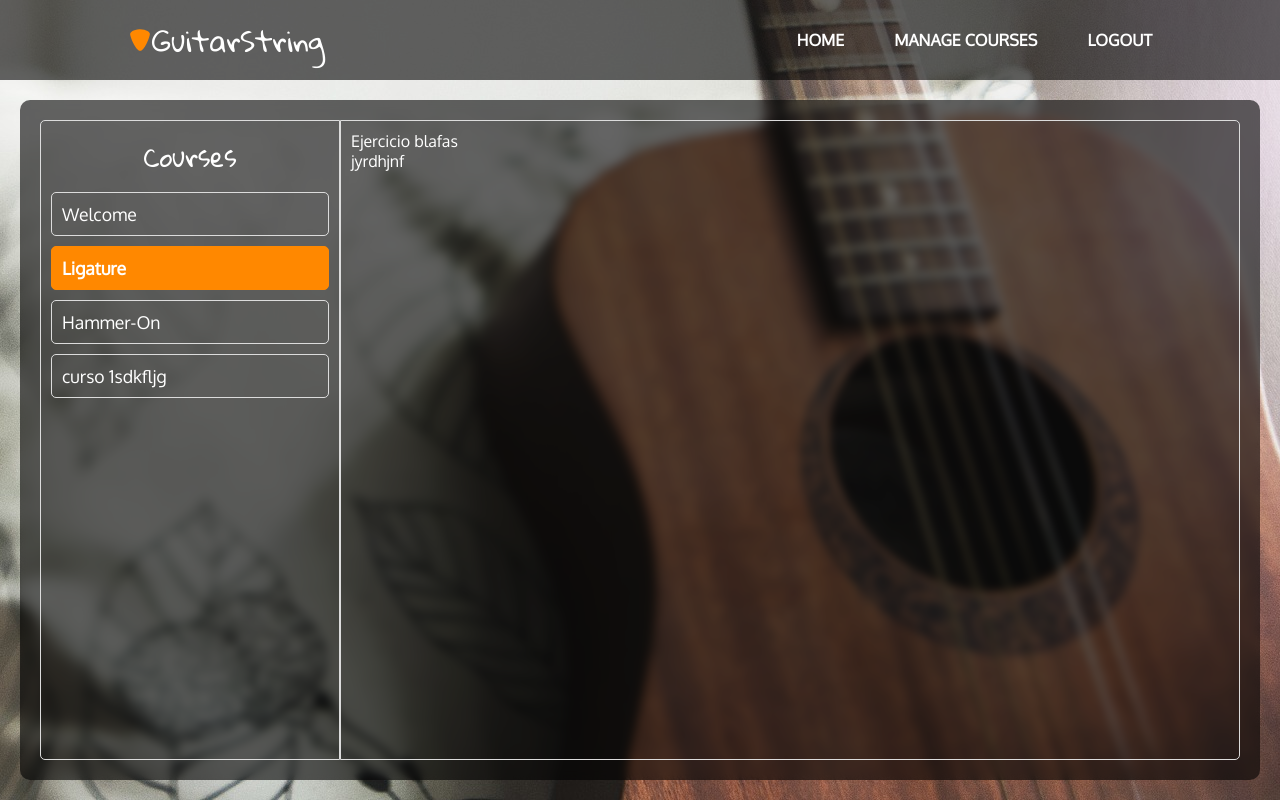
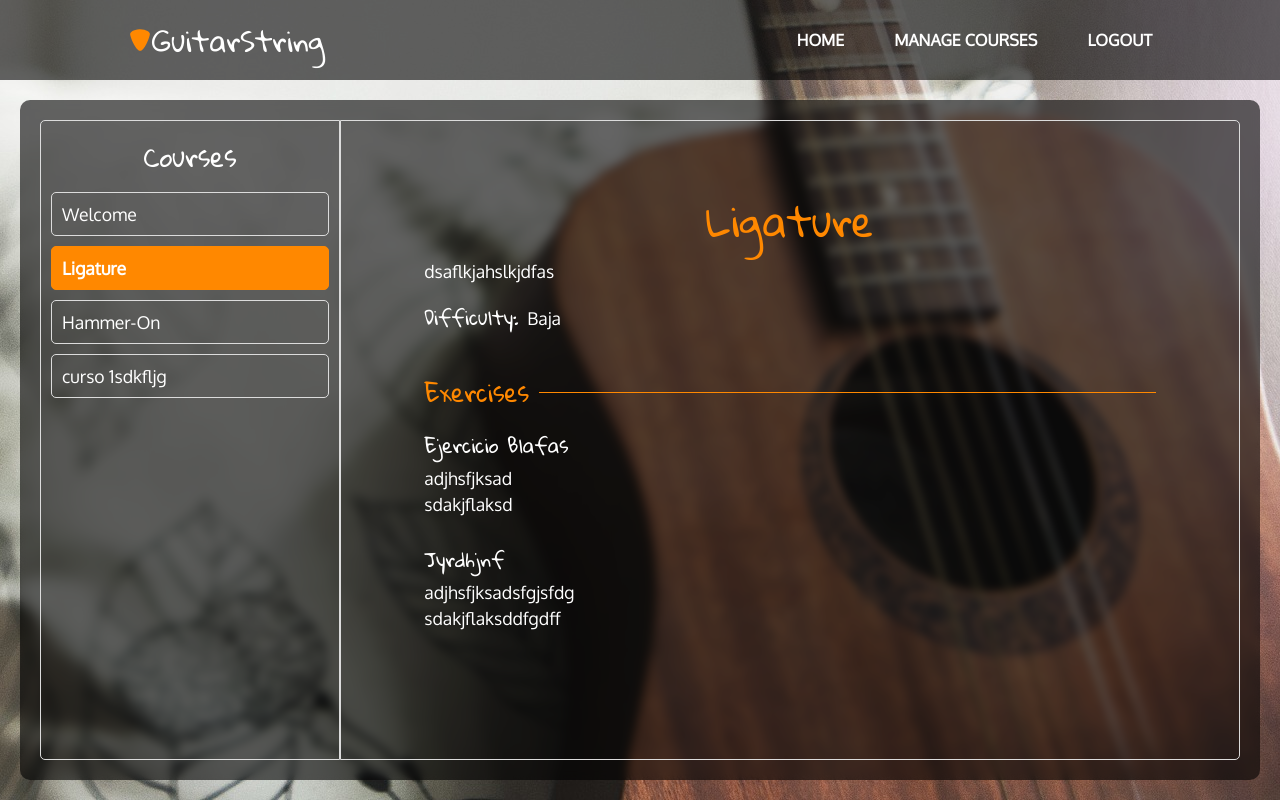
Before and after one commit to ElDelOtroDia/guitar-string-frontend, a React (Create React App) app: page / in a window 1280 px wide. Both pictures are taken after a click on the element "Ligature". Built offline with nearby package versions, Linux system fonts and the light colour scheme.

Commit message:
commit before adding redux

```diff
--- a/package.json
+++ b/package.json
@@ -10,8 +10,10 @@
     "@types/node": "^16.7.13",
     "@types/react": "^17.0.20",
     "@types/react-dom": "^17.0.9",
+    "@types/react-redux": "^7.1.20",
     "react": "^17.0.2",
     "react-dom": "^17.0.2",
+    "react-redux": "^7.2.6",
     "react-router-dom": "6",
     "react-scripts": "5.0.0",
     "typescript": "^4.4.2",
--- a/src/components/course-view-component/component.tsx
+++ b/src/components/course-view-component/component.tsx
@@ -1,14 +1,27 @@
+import "./styles.css";
+
 const CourseViewComponent = (props: any) => {
   const { name, description, difficulty, exercises } = props.course;
-  console.log(props);
+  console.log(props.course);
 
   return (
     <div className="course-view-component-container">
-      {/* <p>{name}</p>
-      <p>{description}</p>
-      <p>{difficulty}</p> */}
+      <p className="course-name">{name}</p>
+      <p className="course-description">{description}</p>
+      <p>
+        <span className="course-difficulty">Difficulty: </span>
+        {difficulty}
+      </p>
+      <div className="exercises-title-container">
+        <p className="exercises-title">Exercises</p>
+        <hr />
+      </div>
       {exercises.map((exercise: any) => (
-        <p key={`ex-${exercise.exercise_id}`}>{exercise.name}</p>
+        <div key={`ex-${exercise.exercise_id}`} className="exercise-container">
+          <p className="exercise-name">{exercise.name}</p>
+          <p className="exercise-description">{exercise.description}</p>
+          <p>{exercise.image_url}</p>
+        </div>
       ))}
     </div>
   );
--- a/src/components/course-view-component/styles.css
+++ b/src/components/course-view-component/styles.css
@@ -1,12 +1,60 @@
 .course-view-component-container {
-  animation: fadein 2s;
+  height: 100%;
+  font-size: 1.1rem;
+  padding: 50px;
+  max-width: 78ch;
+  margin: auto;
 }
 
-@keyframes fadein {
-  from {
-    opacity: 0;
-  }
-  to {
-    opacity: 1;
-  }
+.course-name {
+  text-align: center;
+  font-family: "Gloria Hallelujah", cursive;
+  font-size: 2.5rem;
+  color: var(--guitar-orange);
 }
+
+.course-description {
+  padding-bottom: 16px;
+}
+
+.course-difficulty {
+  font-family: "Gloria Hallelujah", cursive;
+  font-size: 1.2rem;
+}
+
+.exercises-title-container {
+  display: flex;
+  align-items: center;
+  justify-content: center;
+  margin-top: 32px;
+}
+
+.exercises-title-container hr {
+  width: 100%;
+  margin-left: 10px;
+  border: 0;
+  border-top: 1px solid var(--guitar-orange);
+}
+
+.exercises-title {
+  font-family: "Gloria Hallelujah", cursive;
+  font-size: 1.5rem;
+  color: var(--guitar-orange);
+}
+
+.exercise-container {
+  margin-bottom: 25px;
+  display: flex;
+  flex-direction: column;
+  margin-top: 10px;
+}
+
+.exercise-name {
+  text-transform: capitalize;
+  font-size: 1.2rem;
+  font-family: "Gloria Hallelujah", cursive;
+}
+
+.exercise-description{
+  line-height: 1.8rem;
+}
--- a/src/layout/styles.css
+++ b/src/layout/styles.css
@@ -66,7 +66,8 @@
 }
 
 .page-content {
-  overflow-y: scroll;
+  /* overflow-y: scroll; */
+  overflow-y: hidden;
   width: 100vw;
   height: calc(100% - 80px);
 }
--- a/src/views/home/component.tsx
+++ b/src/views/home/component.tsx
@@ -1,11 +1,12 @@
-import { FC, useState } from "react";
+import { FC, useEffect, useState } from "react";
+import { useDispatch } from "react-redux";
 import CourseViewComponent from "../../components/course-view-component/component";
 import "./styles.css";
 
 const Home: FC = () => {
   const [activeIndex, setActiveIndex] = useState(-1);
 
-  const courses = [
+  const courses1 = [
     {
       course_id: 3,
       name: "Ligature",
@@ -64,6 +65,35 @@ const Home: FC = () => {
     },
   ];
 
+  const [courses, setCourses] = useState(courses1);
+
+  const courseTips = [
+    "Always warm your fingers a bit by doing some push-ups, opening and closing your fists, etc.",
+    "Make sure you have your guitar in tune before starting a session.",
+    "Use the metronome whenever you can.",
+    "Avoid any kind of distraction during your practice sessions.",
+    "Practice for at least 15 minutes per session.",
+  ];
+
+  // const dispatch = useDispatch();
+  // useEffect(() => {
+  //   const getCourses = async () => {
+  //     try {
+  //       dispatch(pushLoading());
+  //       const receivedCourses = await fetchCourses();
+  //       setCourses(receivedCourses);
+  //     } catch (e: any) {
+  //       console.log(e);
+  //     } finally {
+  //       dispatch(popLoading());
+  //     }
+  //   };
+
+  //   if (courses === null) {
+  //     getCourses();
+  //   }
+  // }, [dispatch]);
+
   return (
     <div className="home-container">
       <div className="courses-container">
@@ -104,10 +134,13 @@ const Home: FC = () => {
                 <span className="welcome-tips-title">
                   Tips for getting the most out of these exercises:
                 </span>
-                {`\n• Always warm your fingers a bit by doing some push-ups, opening and closing your fists, etc.
-              • Make sure you have your guitar in tune before starting a session.
-              • Use the metronome whenever you can.
-              • Avoid any kind of distraction during your practice sessions.\n\n\n`}
+                <br />
+                {courseTips.map((tip) => (
+                  <span key={tip}>
+                    <span className="orange-point-list">•</span> {tip} <br />
+                  </span>
+                ))}
+                <br />
               </p>
             </div>
           ) : (
--- a/src/views/home/styles.css
+++ b/src/views/home/styles.css
@@ -82,6 +82,7 @@
   justify-content: center;
   align-items: center;
   flex-direction: column;
+  line-height: 2.2rem;
 }
 
 .welcome-title {
@@ -95,9 +96,9 @@
 .welcome-tips {
   margin-top: 2.2rem;
   white-space: pre-line;
-  line-height: 2.2rem;
 }
 
+.orange-point-list,
 .welcome-tips-title {
   font-weight: bold;
   color: var(--guitar-orange);
```
Also changed, not shown: 1 other file (tests, documents, lock files or other folders).
